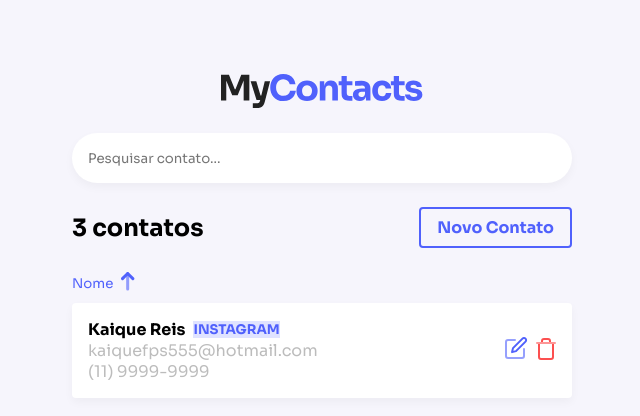
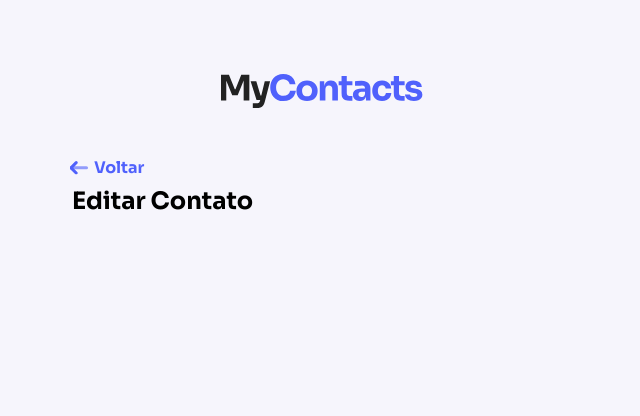
Before and after one commit to kaiqueh/MyContactsFrontEnd, a React (Vite) app: page /edit/123 in a window 1280 px wide. Shown: the top 416 px of the page, without its empty margins (318-958 px from the left). Built offline with nearby package versions, Linux system fonts and the light colour scheme.

Commit message:
feature: addition PageHeader and organization files

```diff
--- a/eslint.config.js
+++ b/eslint.config.js
@@ -20,6 +20,7 @@ export default defineConfig([
     {
         rules: {
             "react/react-in-jsx-scope": "off",
+            "react/prop-types": "off",
         },
     },
 ]);
--- a/package.json
+++ b/package.json
@@ -12,6 +12,7 @@
   "dependencies": {
     "react": "^19.2.0",
     "react-dom": "^19.2.0",
+    "react-router-dom": "5.3.0",
     "styled-components": "^6.3.8"
   },
   "devDependencies": {
--- /dev/null
+++ b/src/Routes.jsx
@@ -0,0 +1,14 @@
+import { Route, Switch } from "react-router-dom";
+import Home from "./pages/Home/Home.jsx";
+import NewContact from "./pages/NewContact/NewContact.jsx";
+import EditContact from "./pages/EditContact/EditContact.jsx";
+
+export default function Routes() {
+    return (
+        <Switch>
+            <Route path="/" exact component={Home} />
+            <Route path="/new" component={NewContact} />
+            <Route path="/edit/:id" component={EditContact} />
+        </Switch>
+    );
+}
--- a/src/components/App/App.jsx
+++ b/src/components/App/App.jsx
@@ -3,18 +3,22 @@ import { ThemeProvider } from "styled-components";
 import defaultTheme from "../../assets/styles/themes/default.jsx";
 import Header from "../Header/Header.jsx";
 import { Container } from "./styled.jsx";
-import ContactList from "../ContactList/contact.jsx";
+
+import Routes from "../../Routes.jsx";
+import { BrowserRouter } from "react-router-dom";
 
 
 function App() {
     return (
+        <BrowserRouter>
             <ThemeProvider theme={defaultTheme}>
                 <CreateGlobalStyle />
                 <Container>
                     <Header />
-                <ContactList />
+                    <Routes/>
                 </Container>
             </ThemeProvider>
+        </BrowserRouter>
     );
 }
 
--- a/src/components/Header/Header.jsx
+++ b/src/components/Header/Header.jsx
@@ -1,15 +1,12 @@
 // import { Container } from "./styled.jsx";
 import logo from "../../assets/images/logo.svg";
-import { Container, InputSearchContainer } from "./styled";
+import { Container } from "./styled";
 
 
 export default function Header() {
     return (
         <Container>
             <img src={logo} alt="Mycontacts" />
-            <InputSearchContainer>
-                <input type="text" placeholder="Pesquisar contato..." />
-            </InputSearchContainer>
         </Container>
 
 
--- a/src/components/Header/Styled.jsx
+++ b/src/components/Header/Styled.jsx
@@ -5,19 +5,5 @@ export const Container = styled.header`
     display: flex;
     flex-direction: column;
     align-items: center;
+    margin-bottom: 48px;
     `
-
-export const InputSearchContainer = styled.div`
-    margin-top: 24px;
-    width: 100%;
-
-    input {
-    height: 50px;
-    width: 100%;
-    border: none;
-    border-radius: 25px;
-    padding: 0 16px;
-    box-shadow: 0px 4px 10px rgba(0, 0, 0, 0.04);
-    }
-
-`
--- /dev/null
+++ b/src/components/Pageheader/PageHeader.jsx
@@ -0,0 +1,15 @@
+import arrow from "../../assets/images/icons/arrow.svg";
+import { Container } from "./styled.jsx";
+import { Link } from "react-router-dom/cjs/react-router-dom.js";
+
+export default function PageHeader({title}) {
+    return (
+        <Container>
+            <Link to="/">
+                <img src={arrow} alt="Voltar" />
+                <span>Voltar</span>
+            </Link>
+            <h1>{title}</h1>
+        </Container>
+    )
+}
--- /dev/null
+++ b/src/components/Pageheader/styled.jsx
@@ -0,0 +1,20 @@
+import styled from "styled-components"
+
+export const Container = styled.header`
+a{
+    color: ${({ theme }) => theme.colors.primary.main};
+    display: flex;
+    align-items: center;
+    font-weight: bold;
+    text-decoration: none;
+    img{
+        rotate: -90deg;
+        margin-right: 8px;
+    }
+}
+h1{
+    margin-top: 8px;
+    font-size: 24px;
+}
+
+`
--- /dev/null
+++ b/src/pages/EditContact/EditContact.jsx
@@ -0,0 +1,9 @@
+import PageHeader from "../../components/Pageheader/PageHeader"
+
+export default function EditContact() {
+    return (
+        <>
+            <PageHeader title="Editar Contato" />
+        </>
+    )
+}
--- a/src/components/ContactList/contact.jsx
+++ b/src/pages/Home/Home.jsx
@@ -1,12 +1,18 @@
-import { Container, Header, ListContainer, Cardlist } from "./styled.jsx";
+import { Container, Header, ListContainer, Cardlist, InputSearchContainer }
+from "./styled.jsx";
 import arrow from "../../assets/images/icons/arrow.svg";
 import edit from "../../assets/images/icons/edit.svg"
 import trash from "../../assets/images/icons/trash.svg"
 
 
-export default function ContactList() {
+export default function Home() {
     return (
         <Container>
+
+            <InputSearchContainer>
+                <input type="text" placeholder="Pesquisar contato..." />
+            </InputSearchContainer>
+
             <Header>
                 <strong>3 contatos</strong>
                 <a href="/">Novo Contato</a>
@@ -44,5 +50,5 @@ export default function ContactList() {
             </ListContainer>
 
         </Container>
-    );
+    )
 }
--- a/src/components/ContactList/styled.jsx
+++ b/src/pages/Home/styled.jsx
@@ -4,10 +4,26 @@ export const Container = styled.div`
     margin-top: 24px;
     `
 
+export const InputSearchContainer = styled.div`
+    margin-top: 24px;
+    width: 100%;
+
+    input {
+    height: 50px;
+    width: 100%;
+    border: none;
+    border-radius: 25px;
+    padding: 0 16px;
+    box-shadow: 0px 4px 10px rgba(0, 0, 0, 0.04);
+    }
+
+`
+
 export const Header = styled.header`
     display: flex;
     justify-content: space-between;
     align-items: center;
+    margin-top: 24px;
     strong {
         font-size: 24px;
     }
--- /dev/null
+++ b/src/pages/NewContact/NewContact.jsx
@@ -0,0 +1,5 @@
+export default function NewContact() {
+    return (
+        <h1>NewContact</h1>
+    )
+}
```
Also changed, not shown: 1 other file (tests, documents, lock files or other folders). Lines whose indentation alone changed are shown as unchanged.
